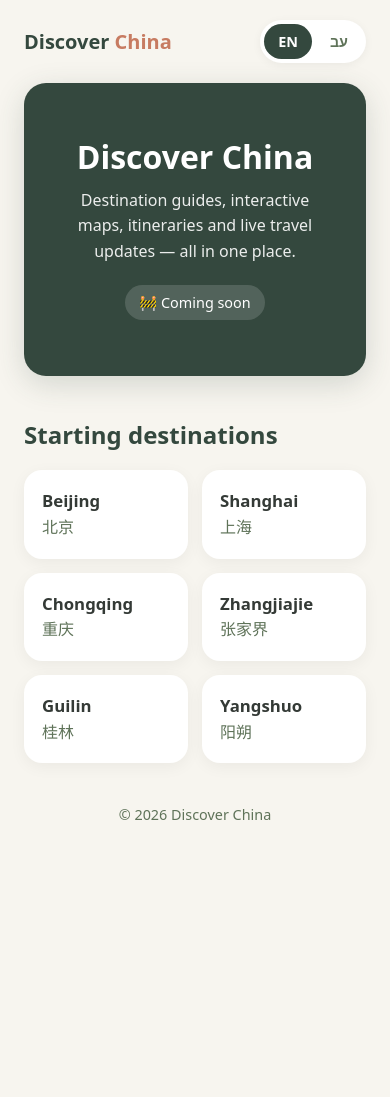
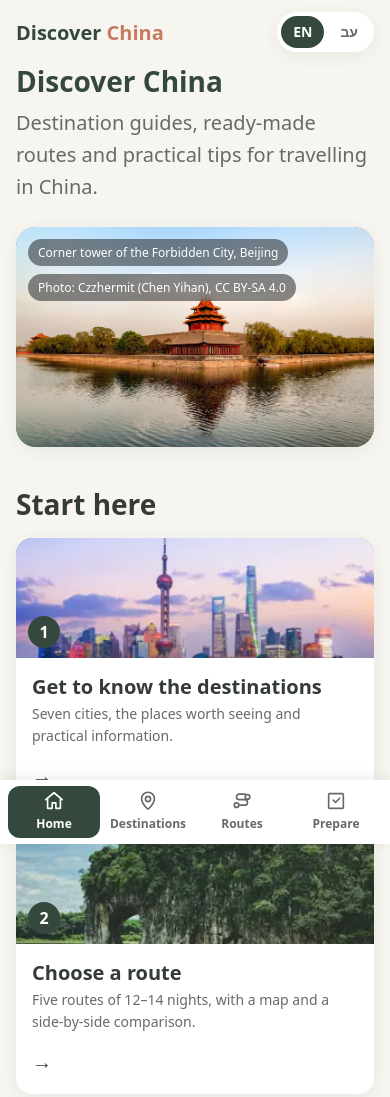
Before and after one commit to sashavissotzky-del/discover-china, an Astro site: page /en/ in a window 390 px wide. Shown: the top 1097 px of the page. Before the commit the page ends 867 px from the top, so only its background shows below. Built offline with nearby package versions, Linux system fonts and the light colour scheme; Astro itself is replaced by a stand-in of ours.

Commit message:
Add design foundation from the dashboard design system
Local fonts (Rubik, Assistant, Noto Serif SC), colours with dark mode, line
icons, side rail on desktop and bottom bar on mobile, a home page with the
Forbidden City photo and three start steps, and placeholder pages for
Destinations, Routes and Prepare.

Co-Authored-By: Claude Opus 5.5 <noreply@anthropic.com>
Claude-Session: https://claude.ai/code/session_013kWYM5fbL6bK4ijRMbtfFu

```diff
--- /dev/null
+++ b/src/components/Icon.astro
@@ -0,0 +1,15 @@
+---
+// One line-icon set (stroke 1.8), as in the dashboard Design System.
+interface Props { name: keyof typeof paths; size?: number; class?: string }
+const paths = {
+  home: 'M3 10.5 12 3l9 7.5M5 9v11h5v-6h4v6h5V9',
+  pin: 'M12 21s-7-6.2-7-11.5A7 7 0 0 1 19 9.5C19 14.8 12 21 12 21Zm0-8.5a2.8 2.8 0 1 0 0-5.6 2.8 2.8 0 0 0 0 5.6Z',
+  route: 'M6 19a2.5 2.5 0 1 0 0-5 2.5 2.5 0 0 0 0 5Zm12-9a2.5 2.5 0 1 0 0-5 2.5 2.5 0 0 0 0 5ZM8.5 16.5H15a3 3 0 0 0 0-6H9a3 3 0 0 1 0-6h6.5',
+  check: 'M9 11l2.5 2.5L16 9M5 4h14a1 1 0 0 1 1 1v14a1 1 0 0 1-1 1H5a1 1 0 0 1-1-1V5a1 1 0 0 1 1-1Z',
+  suitcase: 'M8 7V5a2 2 0 0 1 2-2h4a2 2 0 0 1 2 2v2M4 7h16a1 1 0 0 1 1 1v11a1 1 0 0 1-1 1H4a1 1 0 0 1-1-1V8a1 1 0 0 1 1-1Zm4 0v13m8-13v13',
+  globe: 'M12 21a9 9 0 1 0 0-18 9 9 0 0 0 0 18Zm-9-9h18M12 3c2.5 2.6 3.8 5.6 3.8 9s-1.3 6.4-3.8 9c-2.5-2.6-3.8-5.6-3.8-9S9.5 5.6 12 3Z',
+};
+const { name, size = 22, class: cls = '' } = Astro.props;
+---
+<svg class={`ico ${cls}`} width={size} height={size} viewBox="0 0 24 24" fill="none" stroke="currentColor"
+  stroke-width="1.8" stroke-linecap="round" stroke-linejoin="round" aria-hidden="true"><path d={paths[name]} /></svg>
--- a/src/i18n/ui.ts
+++ b/src/i18n/ui.ts
@@ -13,18 +13,50 @@ export const ui = {
   en: {
     'site.title': 'Discover China — Smart China Travel Guide',
     'site.description': 'Free China travel guides, interactive maps, itineraries and live travel updates.',
-    'hero.subtitle': 'Destination guides, interactive maps, itineraries and live travel updates — all in one place.',
-    'hero.badge': 'Coming soon',
-    'home.destinations': 'Starting destinations',
     'lang.switch': 'Language',
+    'nav.home': 'Home',
+    'nav.destinations': 'Destinations',
+    'nav.routes': 'Routes',
+    'nav.prep': 'Prepare',
+    'nav.main': 'Main menu',
+    'arrow.fwd': '→',
+    'arrow.back': '←',
+    'home.title': 'Discover China',
+    'home.subtitle': 'Destination guides, ready-made routes and practical tips for travelling in China.',
+    'home.photo': 'Corner tower of the Forbidden City, Beijing',
+    'home.start': 'Start here',
+    'home.s1.title': 'Get to know the destinations',
+    'home.s1.desc': 'Seven cities, the places worth seeing and practical information.',
+    'home.s2.title': 'Choose a route',
+    'home.s2.desc': 'Five routes of 12–14 nights, with a map and a side-by-side comparison.',
+    'home.s3.title': 'Prepare for the trip',
+    'home.s3.desc': 'Visa, entry forms, apps, payments and internet in China.',
+    'common.soon': 'Coming in the next step',
+    'common.photo': 'Photo',
   },
   he: {
     'site.title': 'Discover China — מדריך חכם לטיול בסין',
     'site.description': 'מדריכי טיול לסין, מפות אינטראקטיביות, מסלולים ועדכונים חיים — בחינם.',
-    'hero.subtitle': 'מדריכי יעדים, מפות אינטראקטיביות, מסלולים ועדכוני טיול חיים — הכול במקום אחד.',
-    'hero.badge': 'בקרוב',
-    'home.destinations': 'היעדים הראשונים',
     'lang.switch': 'שפה',
+    'nav.home': 'ראשי',
+    'nav.destinations': 'יעדים',
+    'nav.routes': 'מסלולים',
+    'nav.prep': 'הכנות',
+    'nav.main': 'תפריט ראשי',
+    'arrow.fwd': '←',
+    'arrow.back': '→',
+    'home.title': 'Discover China',
+    'home.subtitle': 'מדריכי יעדים, מסלולים מוכנים וטיפים מעשיים לטיול בסין.',
+    'home.photo': 'מגדל הפינה של העיר האסורה, בייג׳ינג',
+    'home.start': 'מתחילים כאן',
+    'home.s1.title': 'מכירים את היעדים',
+    'home.s1.desc': 'שבע ערים, המקומות ששווה לראות ומידע מעשי.',
+    'home.s2.title': 'בוחרים מסלול',
+    'home.s2.desc': 'חמישה מסלולים של 12–14 לילות, עם מפה והשוואה.',
+    'home.s3.title': 'מתכוננים לטיול',
+    'home.s3.desc': 'ויזה, טפסי כניסה, אפליקציות, תשלומים ואינטרנט בסין.',
+    'common.soon': 'בשלב הבא',
+    'common.photo': 'צילום',
   },
 } as const;
 
--- a/src/layouts/Base.astro
+++ b/src/layouts/Base.astro
@@ -1,18 +1,28 @@
 ---
-// The frame shared by every page: language, text direction, header and footer.
+// The frame shared by every page: language, direction, menu (side rail on desktop, bottom bar on mobile).
+import '../styles/global.css';
+import Icon from '../components/Icon.astro';
 import { languages, t, type Lang } from '../i18n/ui';
 
 interface Props {
   lang: Lang;
   title?: string;
-  /** Path after the language prefix, e.g. "" for home or "destinations/beijing" */
+  /** Path after the language prefix, e.g. "" for home or "destinations/" */
   path?: string;
+  /** Which menu item is active */
+  section?: 'home' | 'destinations' | 'routes' | 'prep';
 }
 
-const { lang, title, path = '' } = Astro.props;
+const { lang, title, path = '', section } = Astro.props;
 const dir = languages[lang].dir;
 const pageTitle = title ? `${title} · Discover China` : t(lang, 'site.title');
 const base = Astro.url.origin;
+const nav = [
+  { id: 'home', href: '', icon: 'home', label: t(lang, 'nav.home') },
+  { id: 'destinations', href: 'destinations/', icon: 'pin', label: t(lang, 'nav.destinations') },
+  { id: 'routes', href: 'routes/', icon: 'route', label: t(lang, 'nav.routes') },
+  { id: 'prep', href: 'prep/', icon: 'check', label: t(lang, 'nav.prep') },
+] as const;
 ---
 <!doctype html>
 <html lang={lang} dir={dir}>
@@ -21,65 +31,82 @@ const base = Astro.url.origin;
     <meta name="viewport" content="width=device-width, initial-scale=1" />
     <title>{pageTitle}</title>
     <meta name="description" content={t(lang, 'site.description')} />
-    {Object.keys(languages).map((l) => (
-      <link rel="alternate" hreflang={l} href={`${base}/${l}/${path}`} />
-    ))}
+    <meta name="theme-color" content="#F7F5EF" media="(prefers-color-scheme: light)" />
+    <meta name="theme-color" content="#1B201D" media="(prefers-color-scheme: dark)" />
+    <link rel="preload" href={lang === 'he' ? '/fonts/assistant-hebrew-400-normal.woff2' : '/fonts/assistant-latin-400-normal.woff2'} as="font" type="font/woff2" crossorigin />
+    {Object.keys(languages).map((l) => <link rel="alternate" hreflang={l} href={`${base}/${l}/${path}`} />)}
     <link rel="alternate" hreflang="x-default" href={`${base}/`} />
-    <style is:global>
-      :root {
-        --cream: #F7F5EF; --ink: #343A36; --forest: #34483E;
-        --sage: #879B82; --sage-text: #5F7359; --terracotta: #C77B61; --card: #FFFFFF;
-      }
-      * { box-sizing: border-box; }
-      body {
-        margin: 0; background: var(--cream); color: var(--ink); line-height: 1.6;
-        font-family: system-ui, -apple-system, "Segoe UI", Roboto, Arial, sans-serif;
-      }
-      a { color: inherit; }
-      .wrap { max-width: 960px; margin: 0 auto; padding: 0 24px; }
-      .zh { font-family: "Noto Serif SC", "Songti SC", serif; }
-    </style>
   </head>
   <body>
-    <header class="wrap site-header">
-      <a class="logo" href={`/${lang}/`}>Discover <span>China</span></a>
-      <nav class="lang-switch" aria-label={t(lang, 'lang.switch')}>
-        {Object.entries(languages).map(([code, info]) => (
-          <a
-            href={`/${code}/${path}`}
-            hreflang={code}
-            lang={code}
-            class={code === lang ? 'active' : ''}
-            aria-current={code === lang ? 'true' : undefined}
-            data-lang={code}
-          >{info.short}</a>
+    <nav class="rail" aria-label={t(lang, 'nav.main')}>
+      <a class="logo" dir="ltr" href={`/${lang}/`}>Discover <span>China</span></a>
+      <ul>
+        {nav.map((n) => (
+          <li>
+            <a href={`/${lang}/${n.href}`} aria-current={section === n.id ? 'page' : undefined}>
+              <Icon name={n.icon} /><span>{n.label}</span>
+            </a>
+          </li>
         ))}
-      </nav>
-    </header>
+      </ul>
+    </nav>
 
-    <main class="wrap">
-      <slot />
-    </main>
-
-    <footer class="wrap site-footer"><bdi dir="ltr">© {new Date().getFullYear()} Discover China</bdi></footer>
+    <div class="page">
+      <header class="topbar">
+        <a class="logo" dir="ltr" href={`/${lang}/`}>Discover <span>China</span></a>
+        <div class="lang-switch" role="group" aria-label={t(lang, 'lang.switch')}>
+          {Object.entries(languages).map(([code, info]) => (
+            <a href={`/${code}/${path}`} hreflang={code} lang={code} data-lang={code}
+              class={code === lang ? 'on' : ''} aria-current={code === lang ? 'true' : undefined}>{info.short}</a>
+          ))}
+        </div>
+      </header>
+      <main><slot /></main>
+      <footer class="foot"><bdi dir="ltr">© {new Date().getFullYear()} Discover China</bdi></footer>
+    </div>
 
     <script>
       // Remember the language the visitor picks, so the main address opens it next time.
       document.querySelectorAll<HTMLAnchorElement>('.lang-switch a').forEach((a) => {
-        a.addEventListener('click', () => {
-          try { localStorage.setItem('dc-lang', a.dataset.lang || ''); } catch {}
-        });
+        a.addEventListener('click', () => { try { localStorage.setItem('dc-lang', a.dataset.lang || ''); } catch {} });
       });
     </script>
 
     <style>
-      .site-header { display: flex; align-items: center; justify-content: space-between; padding-top: 20px; padding-bottom: 20px; }
-      .logo { font-weight: 700; font-size: 1.25rem; color: var(--forest); text-decoration: none; }
-      .logo span { color: var(--terracotta); }
-      .lang-switch { display: flex; gap: 4px; background: var(--card); padding: 4px; border-radius: 999px; box-shadow: 0 2px 10px rgba(0,0,0,.05); }
-      .lang-switch a { padding: 6px 14px; border-radius: 999px; text-decoration: none; font-size: .9rem; font-weight: 600; color: var(--sage-text); }
-      .lang-switch a.active { background: var(--forest); color: #fff; }
-      .site-footer { text-align: center; padding-top: 40px; padding-bottom: 40px; color: var(--sage-text); font-size: .9rem; }
+      .logo { font: 700 20px var(--f-head); color: var(--forest); text-decoration: none; white-space: nowrap; }
+      .logo span { color: var(--terra); }
+
+      /* Side rail (desktop) */
+      .rail { position: fixed; inset-block: 0; inset-inline-start: 0; width: 208px; padding: 24px 16px;
+        background: var(--card); box-shadow: var(--shadow); display: flex; flex-direction: column; gap: 32px; z-index: 20; }
+      .rail ul { list-style: none; margin: 0; padding: 0; display: grid; gap: 4px; }
+      .rail ul a { display: flex; align-items: center; gap: 12px; min-height: 44px; padding: 0 12px;
+        border-radius: 12px; text-decoration: none; font-weight: 600; color: var(--muted); }
+      .rail ul a:hover { background: var(--sage-l); color: var(--ink); }
+      .rail ul a[aria-current='page'] { background: var(--forest); color: var(--on-forest); }
+      .page { margin-inline-start: 208px; min-height: 100vh; display: flex; flex-direction: column; }
+      .topbar { display: flex; align-items: center; justify-content: flex-end; gap: 16px; padding: 16px 32px; }
+      .topbar .logo { display: none; margin-inline-end: auto; }
+      main { flex: 1; width: 100%; max-width: 1080px; margin: 0 auto; padding: 0 32px 32px; }
+      .foot { text-align: center; padding: 24px; color: var(--muted); font-size: 14px; }
+
+      .lang-switch { display: flex; gap: 4px; background: var(--card); padding: 4px; border-radius: 999px; box-shadow: var(--shadow); }
+      .lang-switch a { min-width: 40px; min-height: 32px; display: grid; place-items: center; padding: 0 12px;
+        border-radius: 999px; text-decoration: none; font-size: 14px; font-weight: 700; color: var(--muted); }
+      .lang-switch a.on { background: var(--forest); color: var(--on-forest); }
+
+      /* Mobile: bottom bar */
+      @media (max-width: 899px) {
+        .rail { inset-block: auto 0; inset-inline: 0; width: auto; height: auto; padding: 6px 8px calc(6px + env(safe-area-inset-bottom));
+          flex-direction: row; box-shadow: 0 -2px 14px rgba(0,0,0,.08); }
+        .rail > .logo { display: none; }
+        .rail ul { grid-template-columns: repeat(4, 1fr); width: 100%; gap: 2px; }
+        .rail ul a { flex-direction: column; justify-content: center; gap: 2px; min-height: 52px; padding: 4px; font-size: 12px; }
+        .page { margin-inline-start: 0; padding-bottom: 76px; }
+        .topbar { justify-content: space-between; padding: 12px 16px; }
+        .topbar .logo { display: block; }
+        main { padding: 0 16px 24px; }
+      }
     </style>
   </body>
 </html>
--- /dev/null
+++ b/src/lib/content.ts
@@ -0,0 +1,42 @@
+// Helpers for reading the content in src/data/.
+import images from '../data/images.json';
+import extraCredits from '../data/images-extra-credits.json';
+import type { Lang } from '../i18n/ui';
+
+/** A content text: plain (names in English/Chinese) or translatable {he, en}. */
+export type Text = string | { he: string; en: string | null } | null | undefined;
+
+/** Text in the page language. Until the English translation exists, English pages fall back to Hebrew. */
+export function tx(v: Text, lang: Lang): string {
+  if (v == null) return '';
+  if (typeof v === 'string') return v;
+  return (lang === 'en' ? v.en : v.he) ?? v.he;
+}
+
+/** Is this text still waiting for an English translation? */
+export function needsTranslation(v: Text): boolean {
+  return typeof v === 'object' && v !== null && v.en == null;
+}
+
+type ImgEntry = { file: string; credit?: string };
+const all: Record<string, ImgEntry> = {
+  ...(images as Record<string, ImgEntry>),
+  ...Object.fromEntries(Object.entries(extraCredits as Record<string, string>).map(([k, c]) => [k, { file: `img/${k}.webp`, credit: c }])),
+};
+
+/** Image address; `thumb` gives the small 320px version. */
+export function img(id: string, thumb = false): string {
+  const e = all[id];
+  if (!e) return '';
+  const f = '/' + e.file;
+  return thumb ? f.replace(/\.webp$/, '_t.webp') : f;
+}
+
+/** Photo credit: author + licence, with a link to the original on Wikimedia Commons when there is one. */
+export function credit(id: string): { text: string; href?: string } | null {
+  const c = all[id]?.credit;
+  if (!c) return null;
+  const [file, who] = c.split('|');
+  if (file === '@') return { text: who };
+  return { text: who, href: `https://commons.wikimedia.org/wiki/File:${encodeURIComponent(file)}` };
+}
--- a/src/pages/[lang]/index.astro
+++ b/src/pages/[lang]/index.astro
@@ -1,53 +1,67 @@
 ---
-// Home page — built once per language (/en/ and /he/).
+// Home — explains and leads to the three steps (same idea as "מתחילים כאן" in the dashboard).
 import Base from '../../layouts/Base.astro';
 import { languages, t, type Lang } from '../../i18n/ui';
+import { img, credit } from '../../lib/content';
 
 export function getStaticPaths() {
   return Object.keys(languages).map((lang) => ({ params: { lang } }));
 }
-
 const lang = Astro.params.lang as Lang;
-
-// City names stay in English + Chinese in every language.
-const destinations = [
-  { name: 'Beijing', local: '北京' },
-  { name: 'Shanghai', local: '上海' },
-  { name: 'Chongqing', local: '重庆' },
-  { name: 'Zhangjiajie', local: '张家界' },
-  { name: 'Guilin', local: '桂林' },
-  { name: 'Yangshuo', local: '阳朔' },
+const hero = credit('hero_ct');
+const steps = [
+  { n: 1, href: 'destinations/', pic: 'sh1', title: t(lang, 'home.s1.title'), desc: t(lang, 'home.s1.desc') },
+  { n: 2, href: 'routes/', pic: 'gl1', title: t(lang, 'home.s2.title'), desc: t(lang, 'home.s2.desc') },
+  { n: 3, href: 'prep/', pic: 'zjj1', title: t(lang, 'home.s3.title'), desc: t(lang, 'home.s3.desc') },
 ];
 ---
-<Base lang={lang}>
-  <section class="hero">
-    <h1>Discover China</h1>
-    <p>{t(lang, 'hero.subtitle')}</p>
-    <div class="badge">🚧 {t(lang, 'hero.badge')}</div>
+<Base lang={lang} section="home">
+  <section class="hx">
+    <h1>{t(lang, 'home.title')}</h1>
+    <p class="sub muted">{t(lang, 'home.subtitle')}</p>
+    <figure class="pic">
+      <img src={img('hero_ct')} alt={t(lang, 'home.photo')} width="1600" height="900" fetchpriority="high" />
+      <figcaption>
+        <span>{t(lang, 'home.photo')}</span>
+        {hero && <a href={hero.href} target="_blank" rel="noopener">{t(lang, 'common.photo')}: <bdi>{hero.text}</bdi></a>}
+      </figcaption>
+    </figure>
   </section>
 
-  <h2>{t(lang, 'home.destinations')}</h2>
-  <div class="grid">
-    {destinations.map((d) => (
-      <div class="card">
-        <strong><bdi lang="en">{d.name}</bdi></strong>
-        <small lang="zh" class="zh">{d.local}</small>
-      </div>
-    ))}
-  </div>
+  <section class="sx-wrap">
+    <h2>{t(lang, 'home.start')}</h2>
+    <div class="sx-grid">
+      {steps.map((s) => (
+        <a class="sx card" href={`/${lang}/${s.href}`}>
+          <div class="sx-img"><img src={img(s.pic, true)} alt="" loading="lazy" width="320" height="180" /><span class="sx-n">{s.n}</span></div>
+          <div class="sx-b">
+            <h3>{s.title}</h3>
+            <p class="muted">{s.desc}</p>
+            <span class="sx-cta">{t(lang, 'arrow.fwd')}</span>
+          </div>
+        </a>
+      ))}
+    </div>
+  </section>
 </Base>
 
 <style>
-  .hero {
-    background: var(--forest); color: #fff; border-radius: 22px;
-    padding: 56px 32px; text-align: center; box-shadow: 0 8px 30px rgba(52,72,62,.18);
-  }
-  .hero h1 { margin: 0 0 12px; font-size: clamp(2rem, 5vw, 3rem); line-height: 1.15; }
-  .hero p { margin: 0 auto; max-width: 560px; opacity: .9; }
-  .badge { display: inline-block; margin-top: 20px; padding: 6px 14px; border-radius: 999px; background: rgba(255,255,255,.15); font-size: .9rem; }
-  h2 { margin: 40px 0 16px; color: var(--forest); }
-  .grid { display: grid; grid-template-columns: repeat(auto-fill, minmax(150px, 1fr)); gap: 14px; }
-  .card { background: var(--card); border-radius: 18px; padding: 18px; box-shadow: 0 4px 16px rgba(0,0,0,.05); }
-  .card strong { display: block; font-size: 1.05rem; }
-  .card small { display: block; color: var(--sage-text); font-size: 1rem; }
+  .hx h1 { color: var(--forest); }
+  .sub { margin: 8px 0 24px; font-size: 20px; max-width: 640px; }
+  .pic { position: relative; margin: 0; border-radius: 20px; overflow: hidden; box-shadow: var(--shadow); background: var(--sage); }
+  .pic img { width: 100%; height: clamp(220px, 38vw, 340px); object-fit: cover; object-position: center 30%; }
+  .pic figcaption { position: absolute; inset-inline: 12px; top: 12px; display: flex; flex-wrap: wrap; gap: 8px; font-size: 12px; }
+  .pic figcaption > * { background: rgba(20, 20, 20, .5); color: #fff; padding: 4px 10px; border-radius: 999px; text-decoration: none; backdrop-filter: blur(4px); }
+  .sx-wrap { margin-top: 40px; }
+  .sx-wrap h2 { margin-bottom: 16px; }
+  .sx-grid { display: grid; grid-template-columns: repeat(auto-fit, minmax(240px, 1fr)); gap: 16px; }
+  .sx { display: flex; flex-direction: column; overflow: hidden; text-decoration: none; transition: transform .15s; }
+  .sx:hover { transform: translateY(-2px); }
+  .sx-img { position: relative; height: 120px; background: var(--sage); }
+  .sx-img img { width: 100%; height: 100%; object-fit: cover; }
+  .sx-n { position: absolute; bottom: 10px; inset-inline-start: 12px; width: 32px; height: 32px; border-radius: 50%;
+    display: grid; place-items: center; background: var(--forest); color: var(--on-forest); font: 700 16px var(--f-head); }
+  .sx-b { padding: 16px; display: flex; flex-direction: column; gap: 4px; flex: 1; }
+  .sx-b p { margin: 0; font-size: 14px; }
+  .sx-cta { margin-top: auto; padding-top: 8px; font-size: 20px; color: var(--forest); font-weight: 700; }
 </style>
--- /dev/null
+++ b/src/styles/global.css
@@ -0,0 +1,64 @@
+/* Discover China — design foundation, taken from the dashboard Design System (20.11.2026). */
+
+/* ---------- Fonts (local files, no Google Fonts: works better from China) ---------- */
+@font-face { font-family: "Rubik"; font-weight: 500; font-display: swap; src: url(/fonts/rubik-hebrew-500-normal.woff2) format("woff2"); unicode-range: U+0590-05FF, U+200C-2010, U+20AA, U+25CC, U+FB1D-FB4F; }
+@font-face { font-family: "Rubik"; font-weight: 600; font-display: swap; src: url(/fonts/rubik-hebrew-600-normal.woff2) format("woff2"); unicode-range: U+0590-05FF, U+200C-2010, U+20AA, U+25CC, U+FB1D-FB4F; }
+@font-face { font-family: "Rubik"; font-weight: 700; font-display: swap; src: url(/fonts/rubik-hebrew-700-normal.woff2) format("woff2"); unicode-range: U+0590-05FF, U+200C-2010, U+20AA, U+25CC, U+FB1D-FB4F; }
+@font-face { font-family: "Rubik"; font-weight: 500; font-display: swap; src: url(/fonts/rubik-latin-500-normal.woff2) format("woff2"); unicode-range: U+0000-00FF, U+0131, U+0152-0153, U+02BB-02BC, U+02C6, U+02DA, U+02DC, U+0304, U+0308, U+0329, U+2000-206F, U+20AC, U+2122, U+2191, U+2193, U+2212, U+2215, U+FEFF, U+FFFD; }
+@font-face { font-family: "Rubik"; font-weight: 600; font-display: swap; src: url(/fonts/rubik-latin-600-normal.woff2) format("woff2"); unicode-range: U+0000-00FF, U+0131, U+0152-0153, U+02BB-02BC, U+02C6, U+02DA, U+02DC, U+0304, U+0308, U+0329, U+2000-206F, U+20AC, U+2122, U+2191, U+2193, U+2212, U+2215, U+FEFF, U+FFFD; }
+@font-face { font-family: "Rubik"; font-weight: 700; font-display: swap; src: url(/fonts/rubik-latin-700-normal.woff2) format("woff2"); unicode-range: U+0000-00FF, U+0131, U+0152-0153, U+02BB-02BC, U+02C6, U+02DA, U+02DC, U+0304, U+0308, U+0329, U+2000-206F, U+20AC, U+2122, U+2191, U+2193, U+2212, U+2215, U+FEFF, U+FFFD; }
+@font-face { font-family: "Rubik"; font-weight: 500 700; font-display: swap; src: url(/fonts/rubik-latin-ext-600-normal.woff2) format("woff2"); unicode-range: U+0100-02BA, U+02BD-02C5, U+02C7-02CC, U+02CE-02D7, U+02DD-02FF, U+1E00-1E9F, U+1EF2-1EFF, U+2020, U+20A0-20AB, U+20AD-20C0, U+2113, U+2C60-2C7F, U+A720-A7FF; }
+@font-face { font-family: "Assistant"; font-weight: 400; font-display: swap; src: url(/fonts/assistant-hebrew-400-normal.woff2) format("woff2"); unicode-range: U+0590-05FF, U+200C-2010, U+20AA, U+25CC, U+FB1D-FB4F; }
+@font-face { font-family: "Assistant"; font-weight: 600; font-display: swap; src: url(/fonts/assistant-hebrew-600-normal.woff2) format("woff2"); unicode-range: U+0590-05FF, U+200C-2010, U+20AA, U+25CC, U+FB1D-FB4F; }
+@font-face { font-family: "Assistant"; font-weight: 700; font-display: swap; src: url(/fonts/assistant-hebrew-700-normal.woff2) format("woff2"); unicode-range: U+0590-05FF, U+200C-2010, U+20AA, U+25CC, U+FB1D-FB4F; }
+@font-face { font-family: "Assistant"; font-weight: 400; font-display: swap; src: url(/fonts/assistant-latin-400-normal.woff2) format("woff2"); unicode-range: U+0000-00FF, U+0131, U+0152-0153, U+02BB-02BC, U+02C6, U+02DA, U+02DC, U+0304, U+0308, U+0329, U+2000-206F, U+20AC, U+2122, U+2191, U+2193, U+2212, U+2215, U+FEFF, U+FFFD; }
+@font-face { font-family: "Assistant"; font-weight: 600; font-display: swap; src: url(/fonts/assistant-latin-600-normal.woff2) format("woff2"); unicode-range: U+0000-00FF, U+0131, U+0152-0153, U+02BB-02BC, U+02C6, U+02DA, U+02DC, U+0304, U+0308, U+0329, U+2000-206F, U+20AC, U+2122, U+2191, U+2193, U+2212, U+2215, U+FEFF, U+FFFD; }
+@font-face { font-family: "Assistant"; font-weight: 700; font-display: swap; src: url(/fonts/assistant-latin-700-normal.woff2) format("woff2"); unicode-range: U+0000-00FF, U+0131, U+0152-0153, U+02BB-02BC, U+02C6, U+02DA, U+02DC, U+0304, U+0308, U+0329, U+2000-206F, U+20AC, U+2122, U+2191, U+2193, U+2212, U+2215, U+FEFF, U+FFFD; }
+@font-face { font-family: "Assistant"; font-weight: 400 700; font-display: swap; src: url(/fonts/assistant-latin-ext-400-normal.woff2) format("woff2"); unicode-range: U+0100-02BA, U+02BD-02C5, U+02C7-02CC, U+02CE-02D7, U+02DD-02FF, U+1E00-1E9F, U+1EF2-1EFF, U+2020, U+20A0-20AB, U+20AD-20C0, U+2113, U+2C60-2C7F, U+A720-A7FF; }
+/* Chinese: only the characters used in the content (subset made from the dashboard). */
+@font-face { font-family: "Noto Serif SC"; font-weight: 500; font-display: swap; src: url(/fonts/noto-serif-sc-used-500.woff2) format("woff2"); }
+@font-face { font-family: "Noto Serif SC"; font-weight: 700; font-display: swap; src: url(/fonts/noto-serif-sc-used-700.woff2) format("woff2"); }
+
+/* ---------- Colours (light / dark) ---------- */
+:root {
+  --bg: #F7F5EF; --card: #FFFFFF; --ink: #343A36; --muted: #646C65;
+  --forest: #34483E; --sage: #879B82; --sage-d: #5A7355; --sage-l: #E6ECE3;
+  --terra: #C77B61; --terra-ink: #9E5238; --terra-solid: #9E5238; --terra-l: #F6E7E0;
+  --on-forest: #FFFFFF;
+  --shadow: 0 4px 18px rgba(52, 58, 54, .07);
+  --radius: 16px;
+  --f-head: "Rubik", system-ui, sans-serif;
+  --f-body: "Assistant", system-ui, sans-serif;
+  --f-zh: "Noto Serif SC", "Songti SC", "SimSun", serif;
+  color-scheme: light;
+}
+@media (prefers-color-scheme: dark) {
+  :root {
+    --bg: #1B201D; --card: #252B27; --ink: #E7EAE6; --muted: #A6ADA6;
+    --forest: #9DBBA6; --sage: #7E9479; --sage-d: #4A6346; --sage-l: #2F3832;
+    --terra: #D98D72; --terra-ink: #D98D72; --terra-l: #3A2C26;
+    --on-forest: #142019;
+    --shadow: 0 4px 18px rgba(0, 0, 0, .35);
+    color-scheme: dark;
+  }
+}
+
+/* ---------- Base ---------- */
+* { box-sizing: border-box; }
+html { -webkit-text-size-adjust: 100%; }
+body {
+  margin: 0; background: var(--bg); color: var(--ink);
+  font: 400 16px/1.6 var(--f-body);
+}
+h1, h2, h3 { font-family: var(--f-head); font-weight: 600; line-height: 1.25; margin: 0; }
+h1 { font-size: clamp(28px, 6vw, 44px); }
+h2 { font-size: 28px; } h3 { font-size: 20px; }
+small, .small { font-size: 14px; }
+.muted { color: var(--muted); }
+a { color: inherit; }
+button, select, input { font: inherit; }
+img { max-width: 100%; display: block; }
+[hidden] { display: none !important; }
+.zh { font-family: var(--f-zh); font-weight: 500; }
+.card { background: var(--card); border-radius: var(--radius); box-shadow: var(--shadow); }
+:focus-visible { outline: 2px solid var(--forest); outline-offset: 2px; border-radius: 6px; }
```
Also changed, not shown: src/components/Soon.astro (added, +15 -0 lines), src/pages/[lang]/destinations/index.astro (added, +14 -0 lines), src/pages/[lang]/prep/index.astro (added, +14 -0 lines), src/pages/[lang]/routes/index.astro (added, +14 -0 lines).
